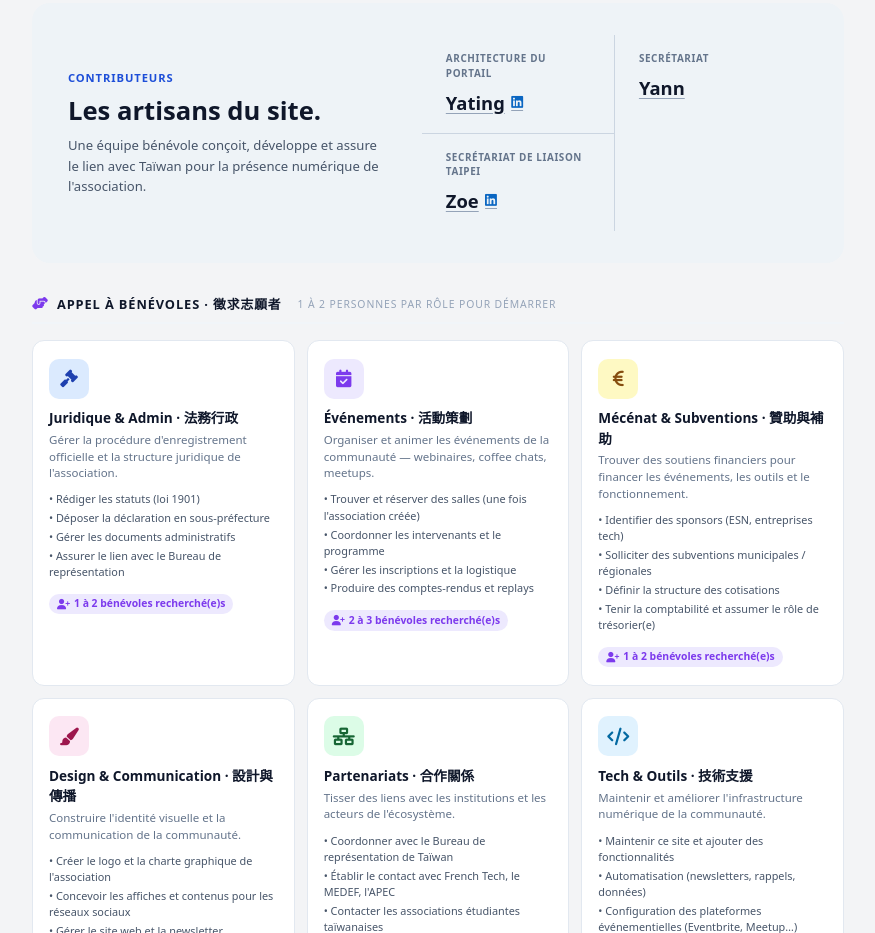
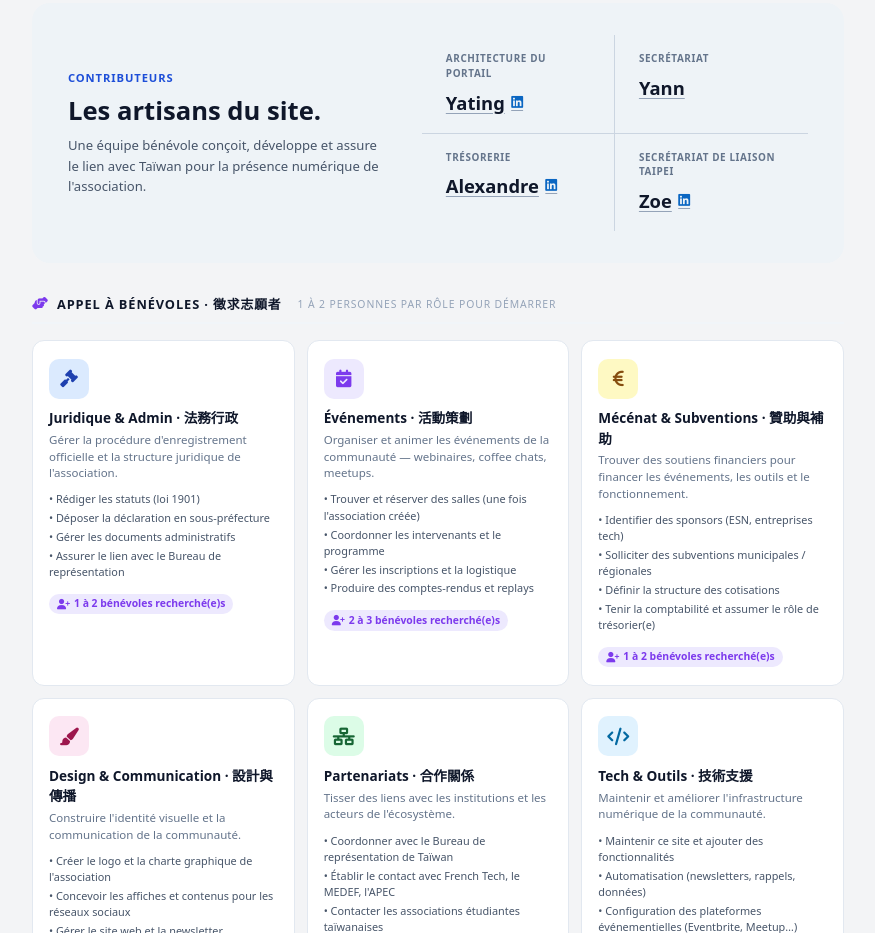
Before and after one commit to ttf-tech/ttf-tech.github.io, a plain HTML site: page association.html in a window 1280 px wide. Shown: the part 3812-4745 px from the top of the page, without its empty margins (234-1109 px from the left). Drawn offline with nearby package versions, Linux system fonts and the light colour scheme.

Commit message:
feat-contributors-add-treasurer

```diff
--- a/association.html
+++ b/association.html
@@ -683,6 +683,10 @@
             <span class="contrib-name">Yann</span>
           </div>
           <div class="contrib-cell">
+            <div class="contrib-label">Trésorerie</div>
+            <a class="contrib-name" href="https://www.linkedin.com/in/alexandre-chatiron/" target="_blank" rel="noopener me">Alexandre <i class="fab fa-linkedin"></i></a>
+          </div>
+          <div class="contrib-cell">
             <div class="contrib-label">Secrétariat de liaison Taipei</div>
             <a class="contrib-name" href="https://www.linkedin.com/in/wanchi-zoe-tsai/" target="_blank" rel="noopener me">Zoe <i class="fab fa-linkedin"></i></a>
           </div>
```
